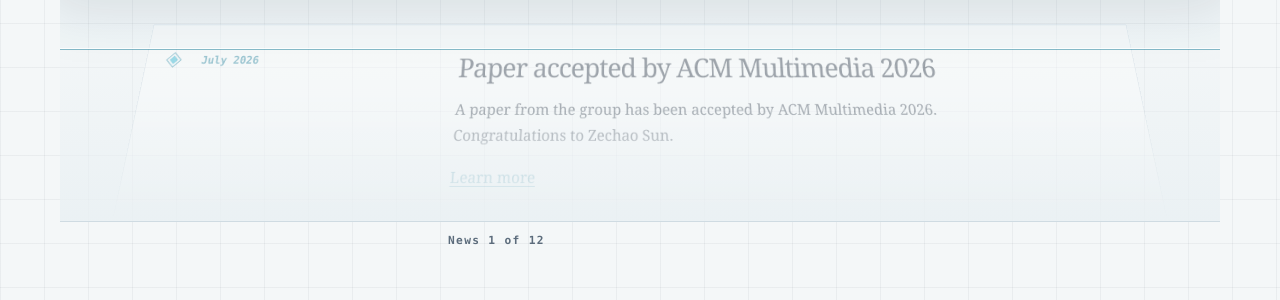
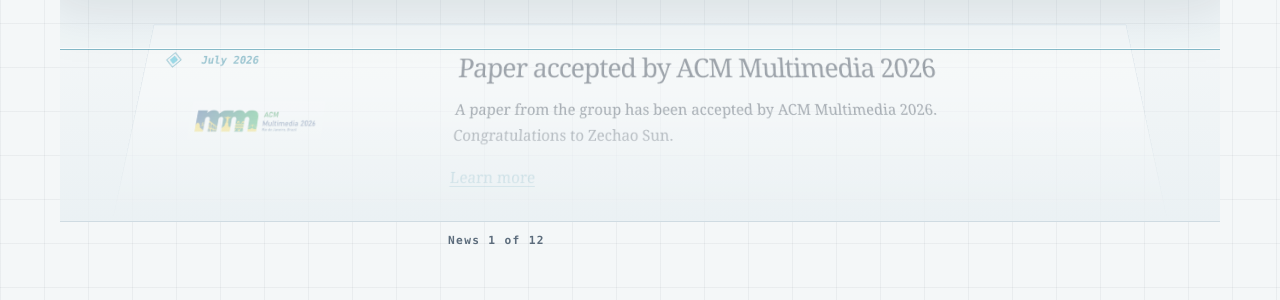
Before and after one commit to DATA-Transpose/data-transpose.github.io, a Jekyll site: the page built from index.md, in a window 1280 px wide. Shown: the part 1957-2257 px from the top of the page. Built offline with Jekyll 4.4.1, drawn with Linux system fonts in a browser that asks for light colours.

Commit message:
Add conference logos to paper news

```diff
--- a/assets/css/main.css
+++ b/assets/css/main.css
@@ -750,6 +750,17 @@
 
 .news-picker .news-item:not(.is-active) a { pointer-events: none; }
 
+.news-conference-logo {
+  grid-column: 1;
+  grid-row: 2 / span 3;
+  align-self: start;
+  width: min(100%, 9.5rem);
+  max-height: 4.75rem;
+  margin-top: .35rem;
+  object-fit: contain;
+  object-position: left top;
+}
+
 .news-position {
   margin: .8rem 0 0;
   color: var(--muted);
@@ -867,6 +878,7 @@
   .hero-visual svg { min-height: 190px; max-height: 280px; }
   .publication, .news-item { grid-template-columns: 1fr; gap: .65rem; }
   .publication h2, .news-item h2, .publication > p, .news-item > p, .publication .link-list, .news-item > a, .publication .meta:first-of-type, .news-item .news-date { grid-column: 1; grid-row: auto; }
+  .news-conference-logo { grid-column: 1; grid-row: auto; width: min(12rem, 60%); max-height: 4.5rem; margin-block: .15rem .35rem; }
   .publication-icon { position: static; margin-bottom: .25rem; }
   .publication .meta:first-of-type { padding-left: 0; }
 }
--- a/index.md
+++ b/index.md
@@ -77,6 +77,7 @@
           <div class="news-icon" aria-hidden="true"></div>
           <p class="news-date">{% if item.display_date %}{{ item.display_date }}{% else %}{{ item.date | date: "%B %-d, %Y" }}{% endif %}</p>
           <h2>{{ item.title }}</h2>
+          {% if item.logo %}<img class="news-conference-logo" src="{{ item.logo | relative_url }}" alt="{{ item.logo_alt }} conference logo" loading="lazy">{% endif %}
           <p>{{ item.description }}</p>
           {% if item.link %}<a href="{{ item.link }}">Learn more</a>{% endif %}
         </article>
```
Also changed, not shown: _data/news.yml (+8 -0 lines), assets/images/conferences/acm-mm-2026.png (added), assets/images/conferences/icml.svg (added), assets/images/conferences/ijcai-ecai-2026.png (added).
